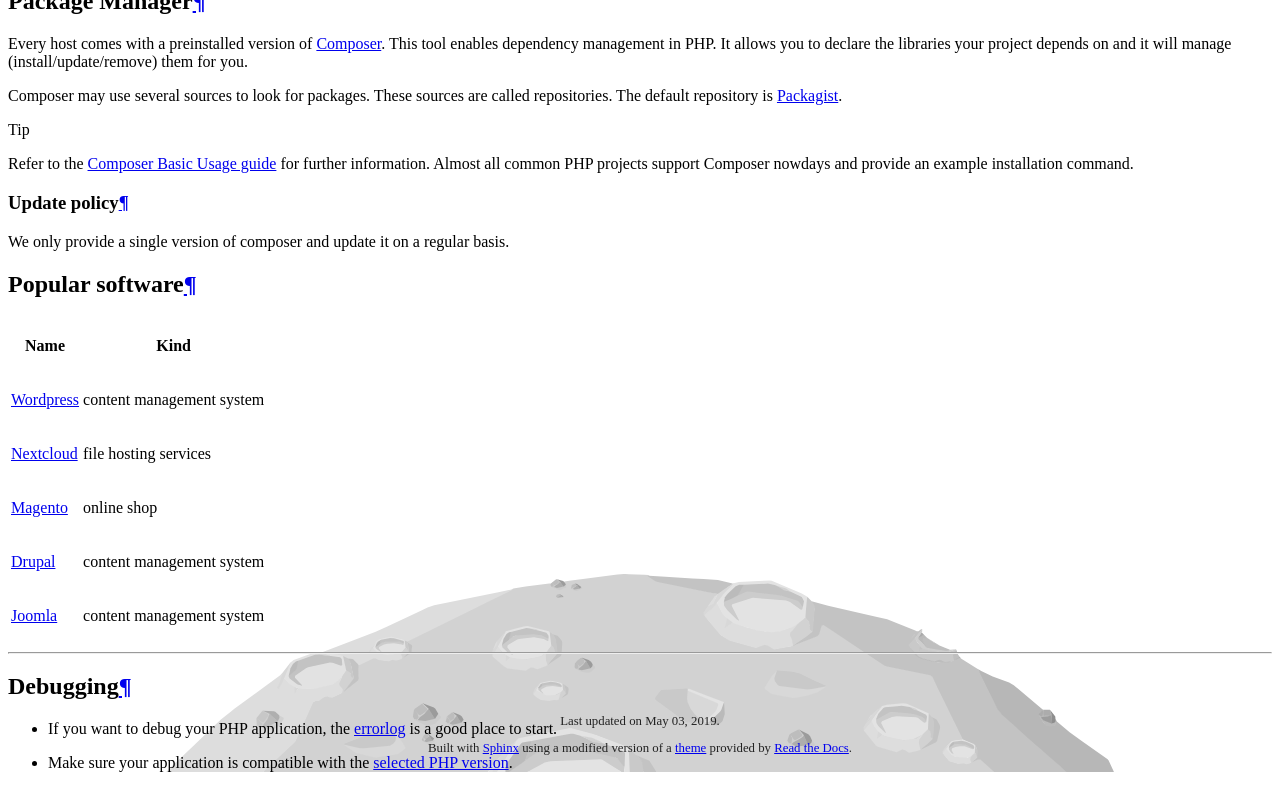
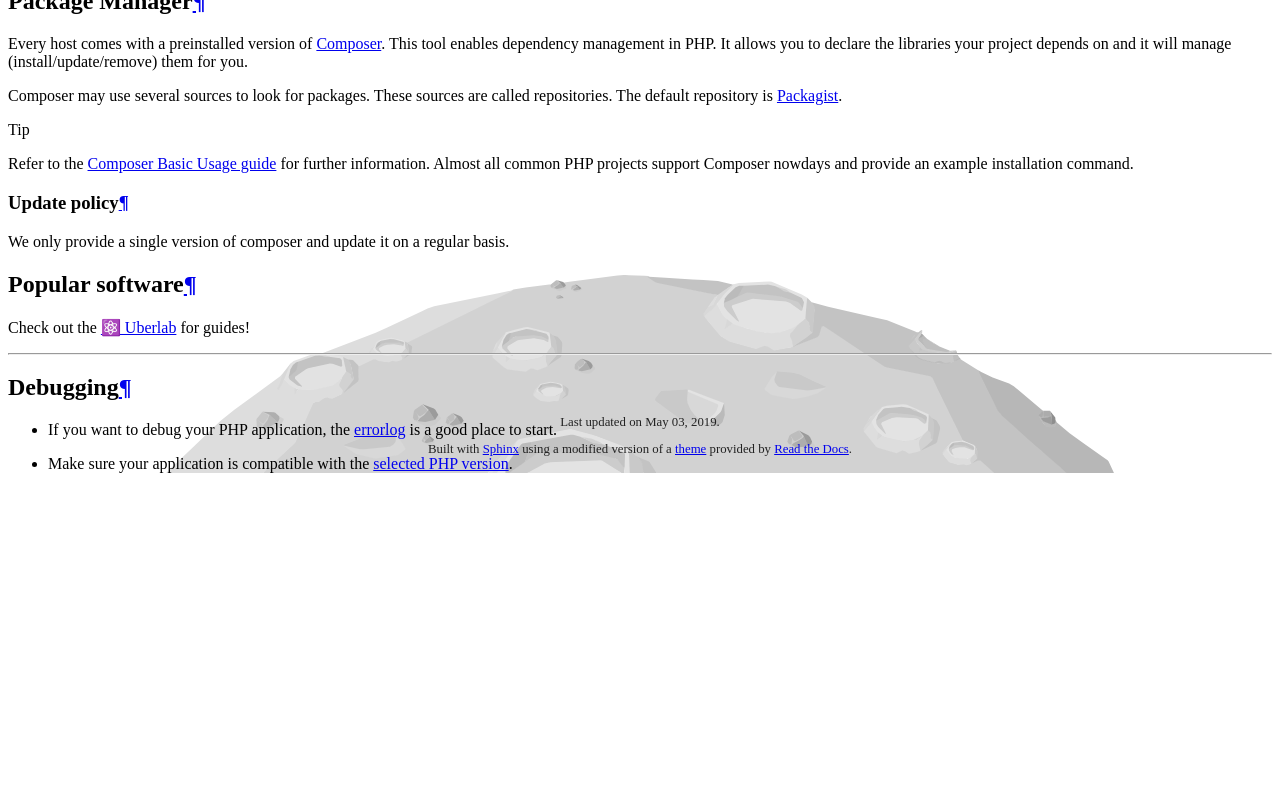
Before and after one commit to Uberspace/manual, a Sphinx documentation site: the page built from source/lang-php.rst, in a window 1280 px wide and 900 px high, scrolled down 4116 px. Shown: the top 811 px of the window. Built offline with Sphinx 7.4.7 and the Read the Docs theme 2.0.0, drawn with Linux system fonts in a browser that asks for light colours; pages that are not in the unit, such as notebooks, are missing from menus; after the commit the page ends 4717 px from its top, so only the background shows below that.

Commit message:
link to Uberlab tags

```diff
--- a/source/lang-php.rst
+++ b/source/lang-php.rst
@@ -207,19 +207,7 @@
 Popular software
 ================
 
-+--------------------------------------------------------------------+---------------------------+
-| Name                                                               | Kind                      |
-+====================================================================+===========================+
-| `Wordpress <https://lab.uberspace.de/en/guide_wordpress.html>`_    | content management system |
-+--------------------------------------------------------------------+---------------------------+
-| `Nextcloud <https://lab.uberspace.de/en/guide_nextcloud.html>`_    | file hosting services     |
-+--------------------------------------------------------------------+---------------------------+
-| `Magento <https://magento.com>`_                                   | online shop               |
-+--------------------------------------------------------------------+---------------------------+
-| `Drupal <https://www.drupal.org>`_                                 | content management system |
-+--------------------------------------------------------------------+---------------------------+
-| `Joomla <https://www.joomla.org>`_                                 | content management system |
-+--------------------------------------------------------------------+---------------------------+
+Check out the `⚛️ Uberlab <https://lab.uberspace.de/tags/lang-php>`_ for guides!
 
 ----
 
```
Also changed, not shown: source/lang-nodejs.rst (+1 -7 lines), source/lang-python.rst (+7 -0 lines), source/lang-ruby.rst (+7 -0 lines).
